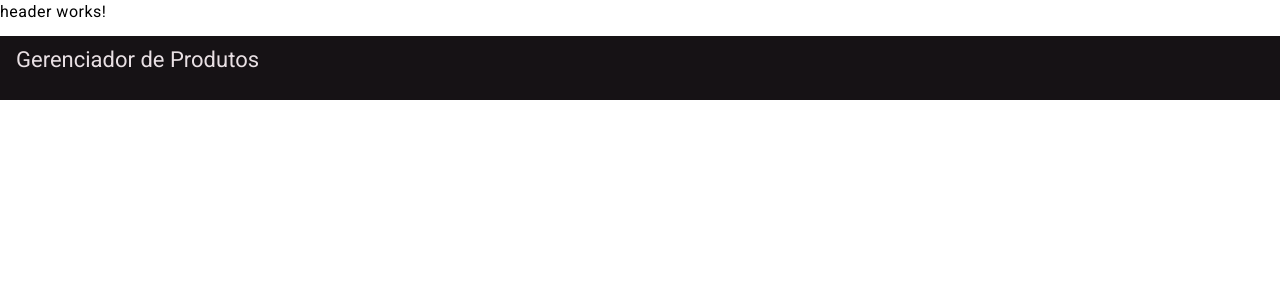
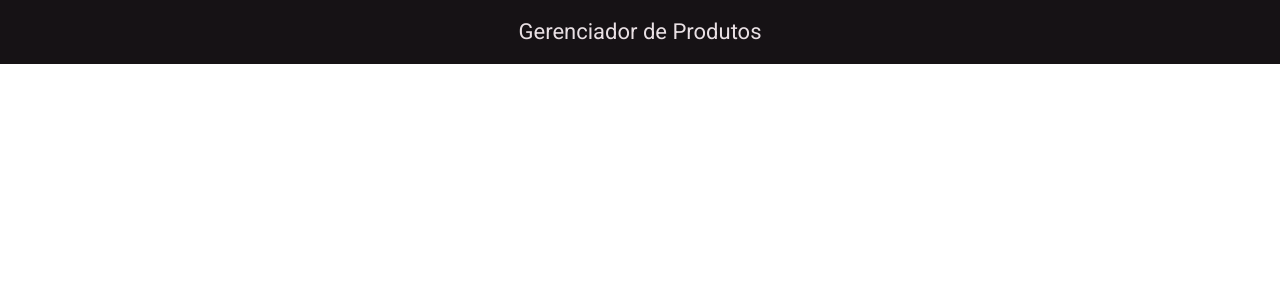
Before and after one commit to juanalenca/product-store, an Angular app: page / in a window 1280 px wide. Shown: the top 300 px of the page. Built offline with nearby package versions, Linux system fonts and the light colour scheme.

Commit message:
feat: adiciona classes css para centralizar conteudo

```diff
--- a/src/app/shared/components/header/header.component.html
+++ b/src/app/shared/components/header/header.component.html
@@ -1,5 +1,9 @@
-<p>header works!</p>
+<mat-toolbar>
 
-<mat-toolbar>
-  <p>Gerenciador de Produtos</p>
+  <div class="container">
+    <div class="content-container">
+        <div class="title">Gerenciador de Produtos</div>
+    </div>
+  </div>
+
 </mat-toolbar>
--- a/src/app/shared/components/header/header.component.scss
+++ b/src/app/shared/components/header/header.component.scss
@@ -0,0 +1,3 @@
+.title {
+  text-align: center;
+}
--- a/src/styles.scss
+++ b/src/styles.scss
@@ -1,4 +1,21 @@
 /* You can add global styles to this file, and also import other style files */
 
-html, body { height: 100%; }
-body { margin: 0; font-family: Roboto, "Helvetica Neue", sans-serif; }
+html, body
+{
+  height: 100%;
+}
+
+body {
+  margin: 0; font-family: Roboto, "Helvetica Neue", sans-serif;
+}
+
+.container{
+  display: flex;
+  justify-content: center;
+  width: 100%;
+}
+
+.content-container{
+  width: 100%;
+  max-width: 748px;
+}
```
